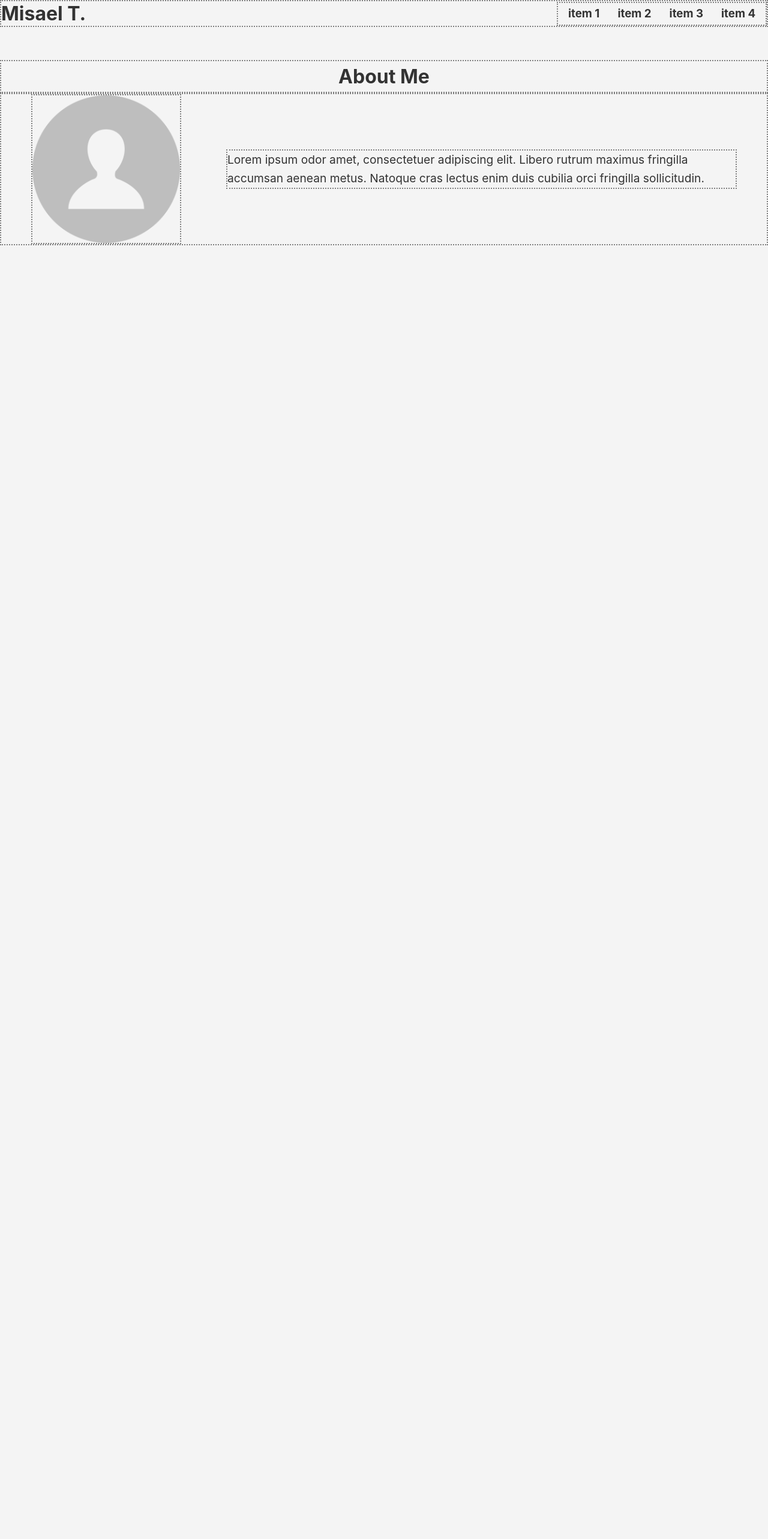
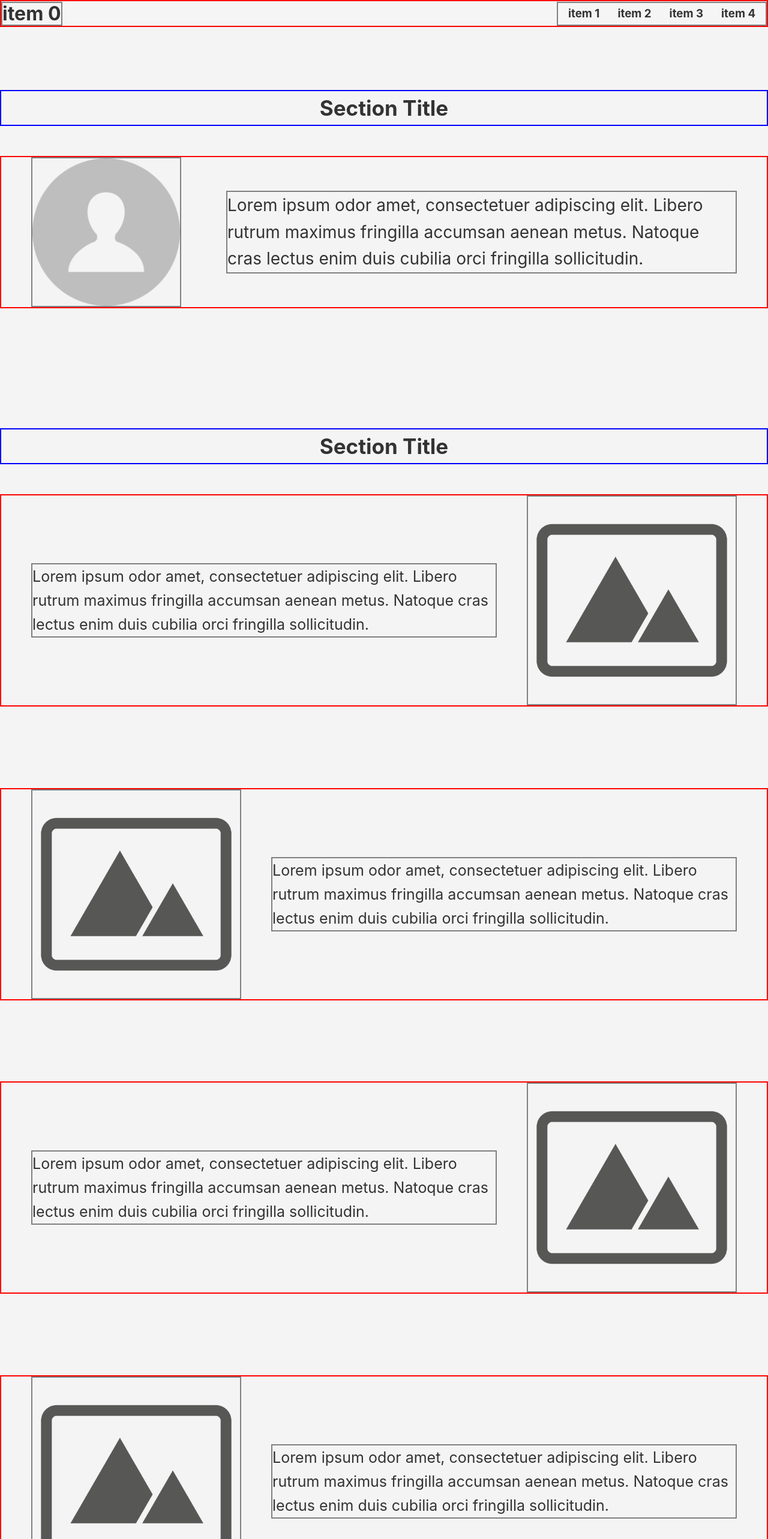
Before and after one commit to dev-misa/PersonalPortfolio, a React (Vite) app: page / in a window 1280 px wide. Shown: the top 2566 px of the page at 60% size. Before the commit the page ends 800 px from the top, so only its background shows below. Built offline with nearby package versions, Linux system fonts and the light colour scheme.

Commit message:
saving changes to main

```diff
--- a/src/App.css
+++ b/src/App.css
@@ -1,27 +1,44 @@
 * {margin: 0;padding: 0;box-sizing: border-box;}
 .Banner {
     position:fixed;top:0;left:0;height: 45px;width: 100%;
-    border: 2px dotted gray;display:flex;justify-content: flex;align-items: center;
-
+    border: 2px solid red;display:flex;justify-content: flex;align-items: center;
+    background: whitesmoke;
+}
+.Banner h1 {
+  border:2px solid gray;height:40px;display:flex;align-items: center;
 }
 .Banner .NavLinks {
-    border: 2px dotted gray;width:350px;height:40px;
+    border: 2px solid gray;width:350px;height:40px;
     display:flex;justify-content: center;align-items: center;
     gap:30px;margin-left: auto;
 }
 .AboutMe-Container {
 display:flex;justify-content: center;align-items: center;
-gap:75px;padding: 0 50px;border: 2px dotted gray;margin:0px 0px 0px 0px;
+gap:75px;padding: 0 50px;border: 2px solid red;margin:50px 0px 200px 0px;
 }
 .DefaultIcon img {
     height:250px;display:flex;justify-content: center;align-items: left;
-    border: 2px dotted gray;
+    border: 2px solid gray;
 }
 .AbtMe {
-    border: 2px dotted gray;
-    flex: 1;font-size: 1.2rem;
+    border: 2px solid gray;
+    flex: 1;font-size: 28px;
 }
 .SectionTitle {
-  border: 2px dotted gray;display:flex;align-items: center;justify-content: center;
-  margin:100px 0px 0px 0px;;padding: 0 50px;
+  border: 2px solid blue;display:flex;align-items: center;justify-content: center;
+  margin:150px 0px 0px 0px;padding: 0 50px;
 }
+.SectionTitle h1 {
+  font-size: 35px;
+}
+.Projects-Section {
+  display:flex;justify-content: center;align-items: center;
+  border:2px solid red;margin:50px 0px 60px 0px;padding:0 50px;
+  gap:50px
+}
+.Projects-desc p{
+  border: 2px solid gray;font-size:25px;
+}
+.Projects-img img{
+  height: 350px;border:2px solid gray;display:flex;width: 350px;
+}
--- a/src/App.jsx
+++ b/src/App.jsx
@@ -2,6 +2,9 @@ import React from 'react';
 import './App.css';
 import Banner from './components/Banner';
 import AboutMe from './components/AboutMe';
+import ProjectsLR from './components/ProjectsLR';
+import ProjectsRL from './components/ProjectsRL'
+import tempImage from './assets/temp-image.jpg';
 
 function App() {
   return (
@@ -9,9 +12,36 @@ function App() {
       <div>
         <Banner />
         <div className="SectionTitle">
-          <h1>About Me</h1>
+          <h1>Section Title</h1>
         </div>
         <AboutMe />
+        <div className="SectionTitle">
+          <h1>Section Title</h1>
+        </div>
+        <ProjectsLR
+        description="Lorem ipsum odor amet, consectetuer adipiscing elit. Libero rutrum maximus
+            fringilla accumsan aenean metus. Natoque cras lectus enim duis cubilia orci
+            fringilla sollicitudin."
+        image={tempImage}
+        /><br/>
+        <ProjectsRL
+        description="Lorem ipsum odor amet, consectetuer adipiscing elit. Libero rutrum maximus
+            fringilla accumsan aenean metus. Natoque cras lectus enim duis cubilia orci
+            fringilla sollicitudin."
+        image={tempImage}
+        /><br/>
+        <ProjectsLR
+        description="Lorem ipsum odor amet, consectetuer adipiscing elit. Libero rutrum maximus
+            fringilla accumsan aenean metus. Natoque cras lectus enim duis cubilia orci
+            fringilla sollicitudin."
+        image={tempImage}
+        /><br/>
+        <ProjectsRL
+        description="Lorem ipsum odor amet, consectetuer adipiscing elit. Libero rutrum maximus
+            fringilla accumsan aenean metus. Natoque cras lectus enim duis cubilia orci
+            fringilla sollicitudin."
+        image={tempImage}
+        />
       </div>
   );
 }
--- a/src/components/Banner.jsx
+++ b/src/components/Banner.jsx
@@ -2,7 +2,7 @@ import React from 'react';
 const Banner = () => {
   return (
       <div className="Banner">
-          <h1>Misael T.</h1>
+          <h1>item 0</h1>
               <div className="NavLinks">
                   <h3>item 1</h3>
                   <h3>item 2</h3>
--- /dev/null
+++ b/src/components/ProjectsLR.jsx
@@ -0,0 +1,14 @@
+import React from 'react';
+
+export default function Project({ description, image }) {
+  return (
+    <div className="Projects-Section">
+      <div className="Projects-desc">
+        <p>{description}</p>
+      </div>
+      <div className="Projects-img">
+        <img src={image} alt="Project" />
+      </div>
+    </div>
+  );
+}
--- /dev/null
+++ b/src/components/ProjectsRL.jsx
@@ -0,0 +1,14 @@
+import React from 'react';
+
+export default function Project({ description, image }) {
+  return (
+    <div className="Projects-Section">
+      <div className="Projects-img">
+        <img src={image} alt="Project" />
+      </div>
+      <div className="Projects-desc">
+        <p>{description}</p>
+      </div>
+    </div>
+  );
+}
```
Also changed, not shown: src/assets/temp-image.jpg (added).
